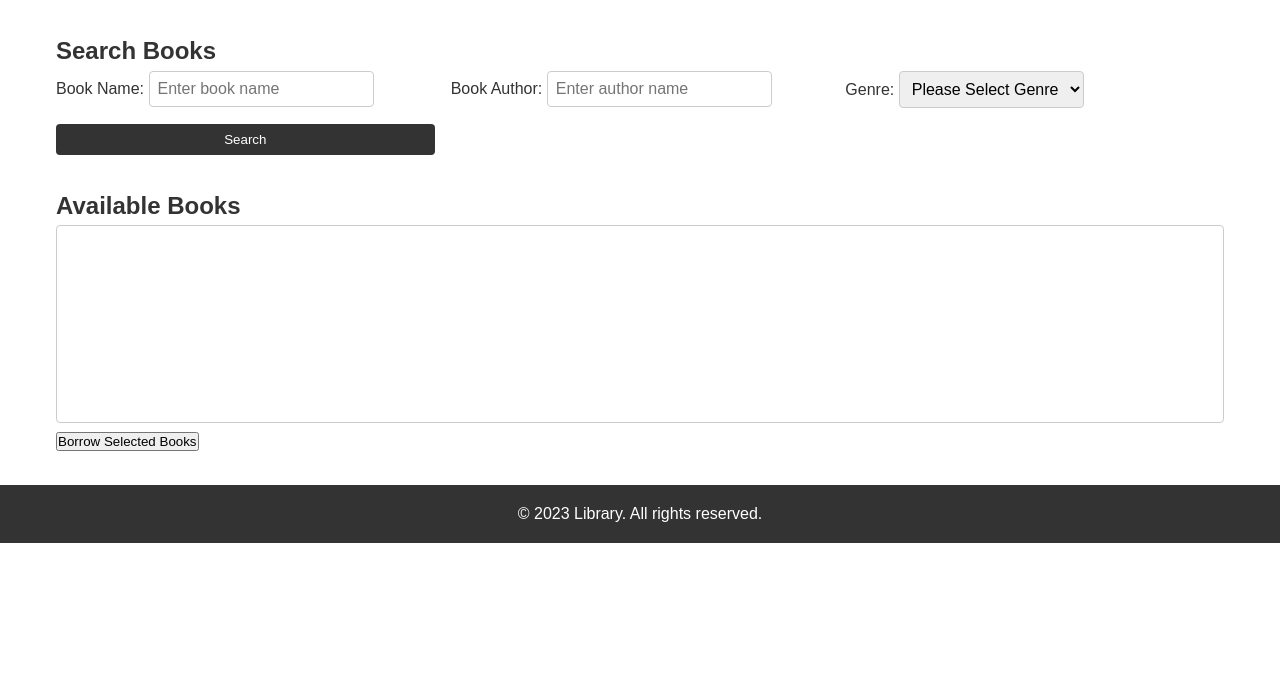
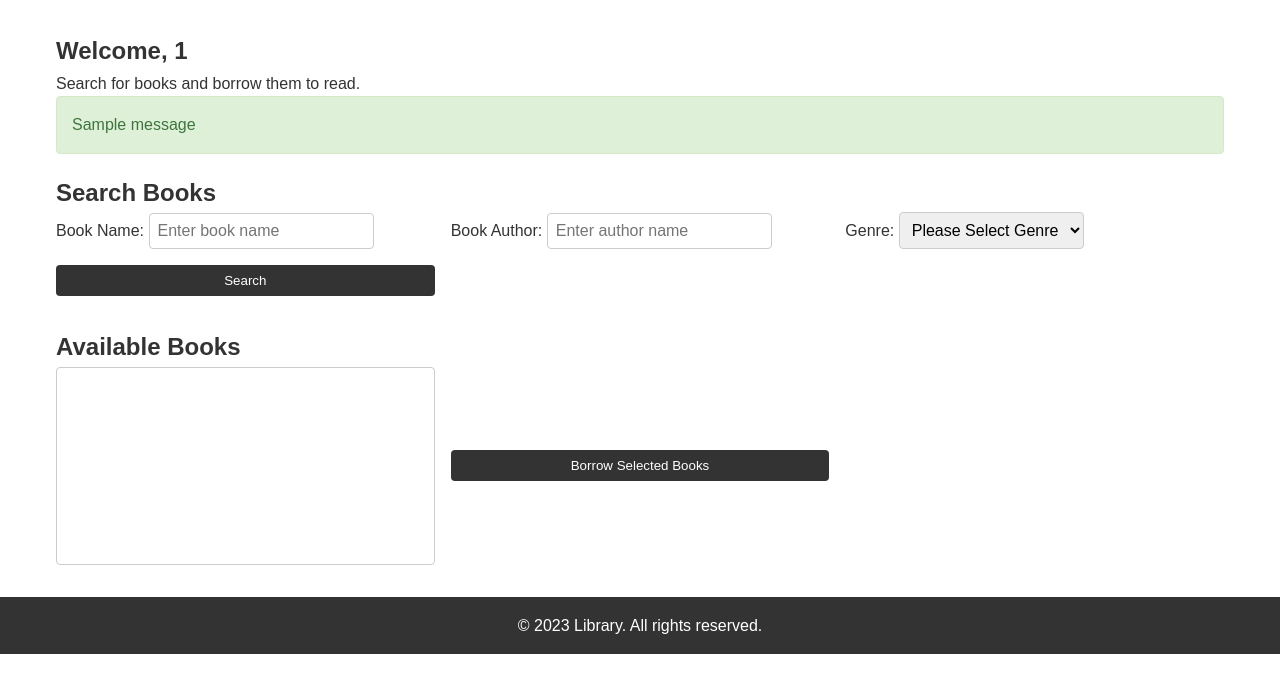
Before and after one commit to barbar-del/awsLibProject, a Flask app: page /rent/1 in a window 1280 px wide. Shown: the part 83-776 px from the top of the page. Run offline with Flask 3, Linux system fonts and the light colour scheme; data comes from the database, SQL or seed files in the repository; tables that the repository leaves empty hold one stand-in row (values such as "Sample post"); one stand-in notice (Sample message) is shown; lists and menus that the app fills with data are empty; parts of the project's set-up code (start-up, migrations or seed data) failed here and were passed over.

Commit message:
book rent is now active

```diff
--- a/configs/DBconnect.py
+++ b/configs/DBconnect.py
@@ -91,16 +91,17 @@
         connection.close()
 
 
-# function to loand a spesific book to a user
+# function to loand a specific book to a user
 def LoanBook(email, book_id):
     connection = db.engine.raw_connection()
     try:
         cursor = connection.cursor()
-        cursor.callproc('LoginUser', [email, book_id, None, None])
+        cursor.callproc('LoanBook', [email, book_id, None, None])
         connection.commit()  # Make sure to commit the transaction
         cursor.execute("SELECT @_LoanBook_2, @_LoanBook_3")  # Fetch the OUT parameters of the 2 and 3 index
-        login_status, LoanBook_message = cursor.fetchone()
-        return login_status, LoanBook_message
+        LoanBook_status, LoanBook_message = cursor.fetchone()
+        print(LoanBook_status, LoanBook_message)
+        return LoanBook_status, LoanBook_message
     finally:
         cursor.close()
         connection.close()
--- a/main.py
+++ b/main.py
@@ -1,11 +1,11 @@
-from flask import Flask, redirect, render_template, request, url_for
-from configs.DBconnect import AddBook, RemoveUser, ShowUserLoanedBooks, init_db, login_user, SignupUser, show_available_books, getGenreNames, searchBook
+from flask import Flask, redirect, render_template, request, url_for, flash
+from configs.DBconnect import AddBook, RemoveUser, ShowUserLoanedBooks, init_db, login_user, SignupUser, show_available_books, getGenreNames, searchBook, LoanBook
 from models.user import Users
 from models.books import Books
 from models.Genre import Genre
 
 app = Flask(__name__)
-
+app.secret_key = 'secret'
 # Configure database connection
 
 
@@ -15,7 +15,7 @@
 
 # Define your routes below
 
-#for debughing, remove later
+#for debugging, remove later
 @app.route('/users')
 def show_users():
     users = Users.query.all()
@@ -33,12 +33,22 @@
     genres = getGenreNames()
 
     if request.method == 'POST':
-        book_name = request.form.get('bookName', '').strip()
-        author_name = request.form.get('bookAuthor', '').strip()
-        genre = request.form.get('genre', '')
-        print(genre)
-        searched_books = searchBook(book_name, author_name, genre)
-        return render_template('BookRent.html', books=searched_books, email=email, genres=genres)
+        action = request.form.get('action')
+        if action == 'borrow':
+            book_ids = request.form.getlist('book_ids')
+            for book_id in book_ids:
+                status, message = LoanBook(email, book_id)
+            if status:
+                flash(f'Book loaned successfully.', 'success')
+            else:
+                flash(f'Error: {message}', 'error')
+
+        else:
+            book_name = request.form.get('bookName', '').strip()
+            author_name = request.form.get('bookAuthor', '').strip()
+            genre = request.form.get('genre', '')
+            searched_books = searchBook(book_name, author_name, genre)
+            return render_template('BookRent.html', books=searched_books, email=email, genres=genres)
 
     print(email)
     return render_template('BookRent.html', books=available_books, email=email, genres=genres)
--- a/static/css/BookRent.css
+++ b/static/css/BookRent.css
@@ -114,3 +114,22 @@
     text-align: center;
     padding: 1rem;
 }
+
+.alert {
+    padding: 15px;
+    margin-bottom: 20px;
+    border: 1px solid transparent;
+    border-radius: 4px;
+  }
+
+  .alert-success {
+    color: #3c763d;
+    background-color: #dff0d8;
+    border-color: #d6e9c6;
+  }
+
+  .alert-error {
+    color: #a94442;
+    background-color: #f2dede;
+    border-color: #ebccd1;
+  }
--- a/static/script/searchbook.js
+++ b/static/script/searchbook.js
@@ -4,7 +4,6 @@
 
     searchForm.addEventListener('submit', function(event) {
       event.preventDefault(); // Prevent default form submission
-      console.log(genre);
       const formData = new FormData(searchForm);
       fetch(`/rent/${encodeURIComponent(searchForm.elements.email.value)}`, {
         method: 'POST',
--- a/templates/BookRent.html
+++ b/templates/BookRent.html
@@ -19,7 +19,17 @@
     </header>
 
     <main>
+           <section>
+                <h2>Welcome, {{ email }}</h2>
+                <p>Search for books and borrow them to read.</p>
         <section>
+            {% with messages = get_flashed_messages(with_categories=true) %}
+            {% if messages %}
+              {% for category, message in messages %}
+                <div class="alert alert-{{ category }}">{{ message }}</div>
+              {% endfor %}
+            {% endif %}
+          {% endwith %}
             <h2>Search Books</h2>
             <form method="post">
                 <div>
@@ -45,12 +55,14 @@
 
         <section>
             <h2>Available Books</h2>
-            <select class="book-list" multiple size="10">
-                {% for book in books %}
-                <option value="{{ book.book_id }}">{{ book.book_name }} - {{ book.book_author_name }}</option>
-                {% endfor %}
-            </select>
-            <button>Borrow Selected Books</button>
+            <form method="post" action="{{ url_for('rentBook', email=email) }}">
+                <select class="book-list" name="book_ids" multiple size="10">
+                    {% for book in books %}
+                    <option value="{{ book.book_id }}">{{ book.book_name }} - {{ book.book_author_name }}</option>
+                    {% endfor %}
+                </select>
+                <button type="submit" name="action" value="borrow">Borrow Selected Books</button>
+            </form>
         </section>
     </main>
 
```
